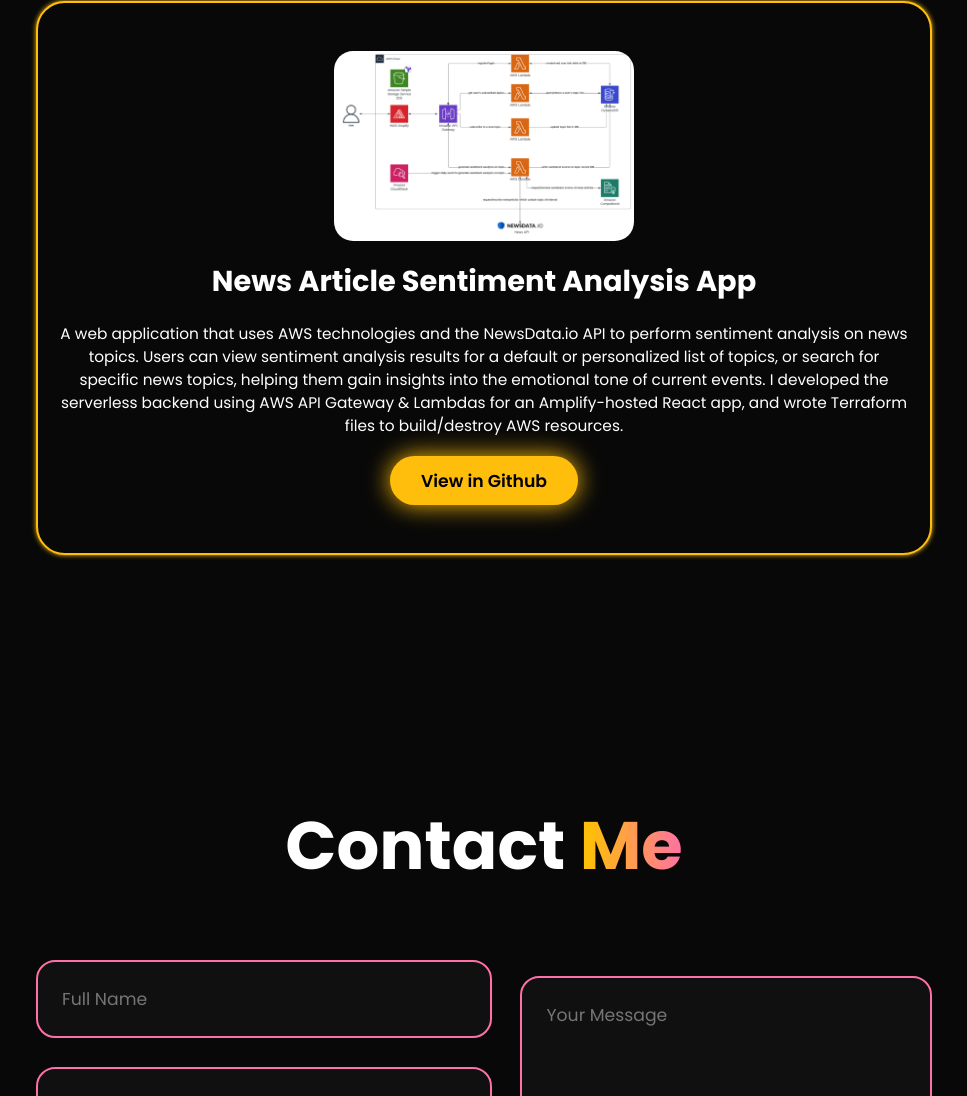
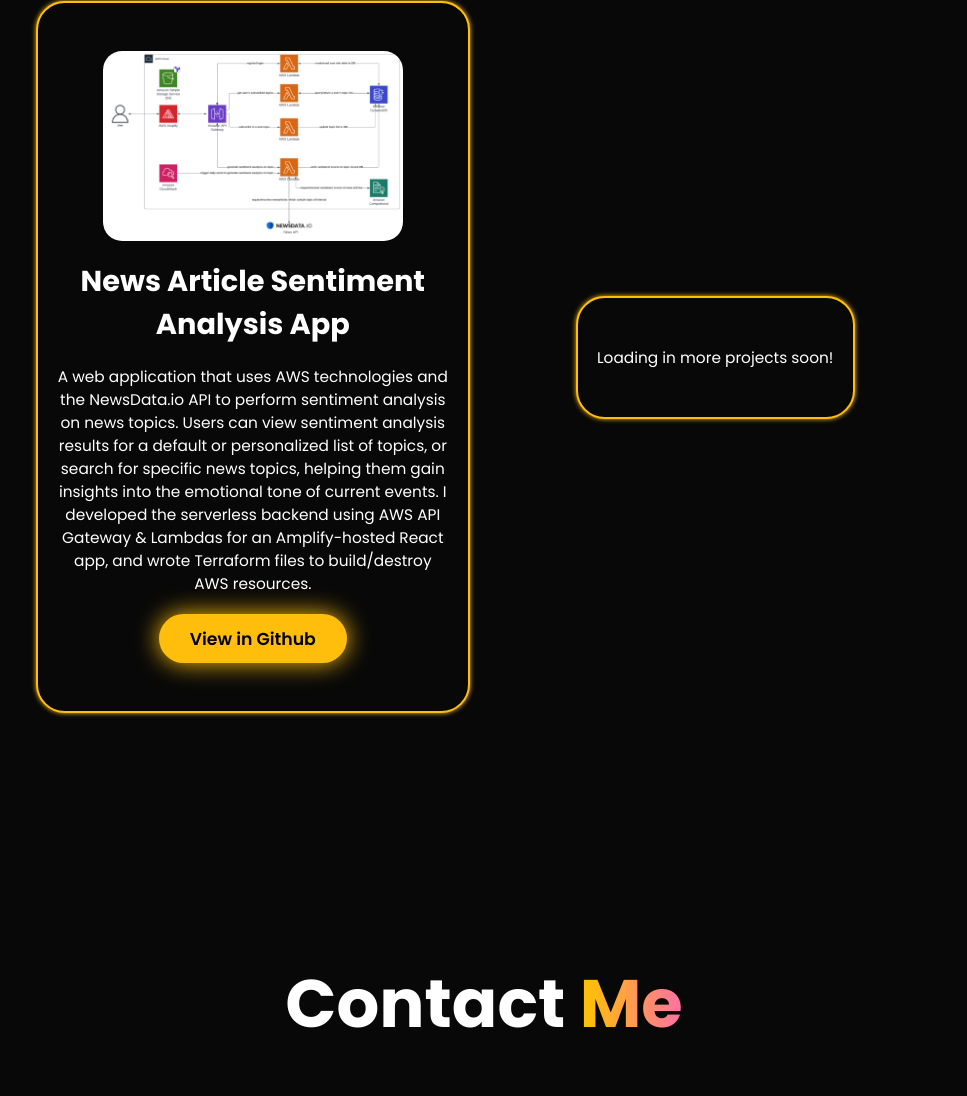
Before and after one commit to soshwosh/website, a plain HTML site: page index.html in a window 1280 px wide. Shown: the part 3656-4752 px from the top of the page, without its empty margins (156-1123 px from the left). Drawn offline with nearby package versions, Linux system fonts and the light colour scheme.

Commit message:
added message to Projects section

```diff
--- a/index.html
+++ b/index.html
@@ -117,17 +117,11 @@
 
                 <div class="btn aws_sent_analysis_news">View in Github</div>
             </div>
-            <!-- <div class="project-card">
-                <img src="" alt="">
-
-                <h3>Project 2</h3>
-
-                <p>Lorem ipsum, dolor sit amet consectetur adipisicing elit. Adipisci sunt, tempore eos ut voluptatum, fuga quae similique illo consequatur dolore ducimus molestiae cumque consequuntur odit sit cupiditate totam, non saepe.</p>
-
-                <div class="btn">View in Github</div>
+            <div class="project-card">
+                <p>Loading in more projects soon!</p>
             </div>
 
-            <div class="project-card">
+            <!-- <div class="project-card">
                 <img src="" alt="">
 
                 <h3>Project 3</h3>
```
